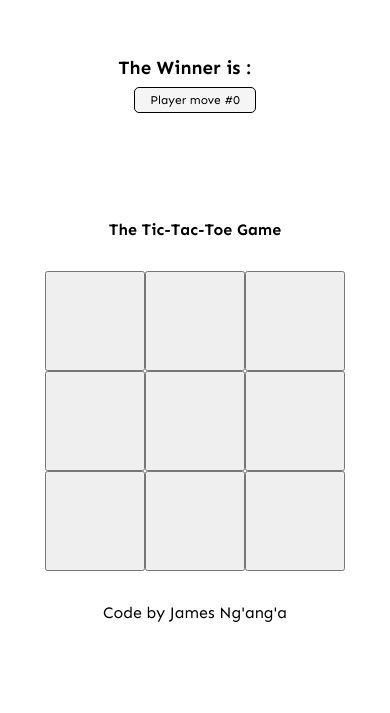
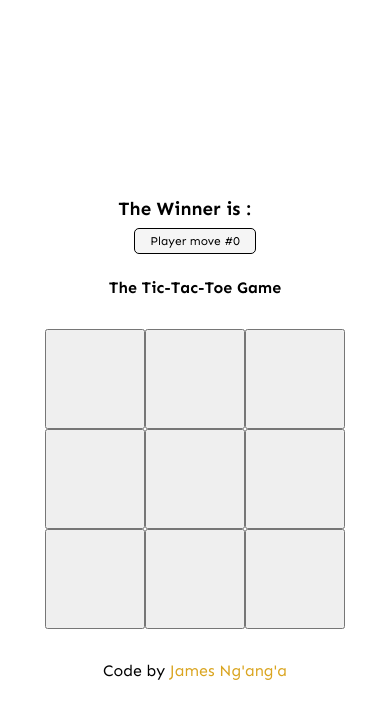
Before and after one commit to devjamesnjoroge/TIC-TAC-TOE, a React (Create React App) app: page / in a window 390 px wide. Shown: the part 131-844 px from the top of the page. Built offline with nearby package versions, Linux system fonts and the light colour scheme.

Commit message:
fix minor bugs

```diff
--- a/src/game/Game.jsx
+++ b/src/game/Game.jsx
@@ -83,7 +83,7 @@ function Game(){
       <div className="row">
       <h4>The Tic-Tac-Toe Game</h4>
       <Board squares={squares} onSquareClick={onSquareClick} />
-      <span>Code by James Ng'ang'a</span>
+      <span>Code by <a style={{textDecoration: 'none', color: 'goldenrod'}} href="http://github.com/devjamesnjoroge/" target="_blank" rel="noopener noreferrer">James Ng'ang'a</a></span>
       </div>
       <div className="row">
         <div className="title">
--- a/src/index.css
+++ b/src/index.css
@@ -72,12 +72,9 @@ ul{
 @media screen and (max-width: 700px) {
   .container{
     display: flex;
-    height: 100vh;
+    height: 97vh;
   }
 
-  .row{
-    margin-bottom: 5.2rem;
-  }
 
   ul{
     grid-template-columns: auto auto;
```
